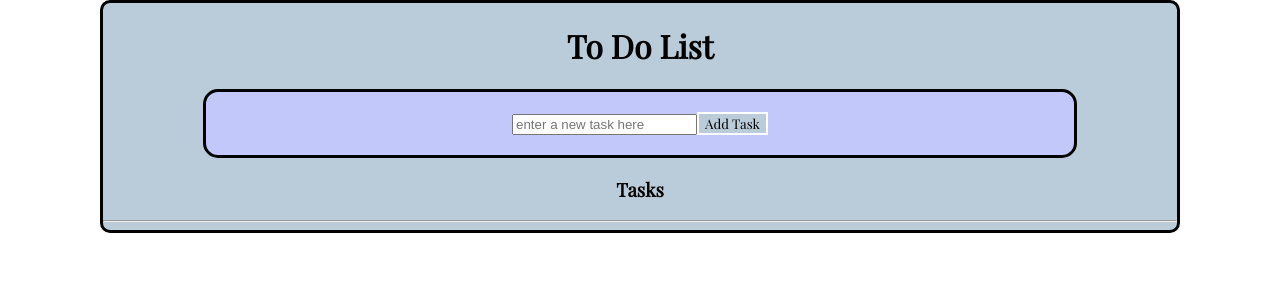
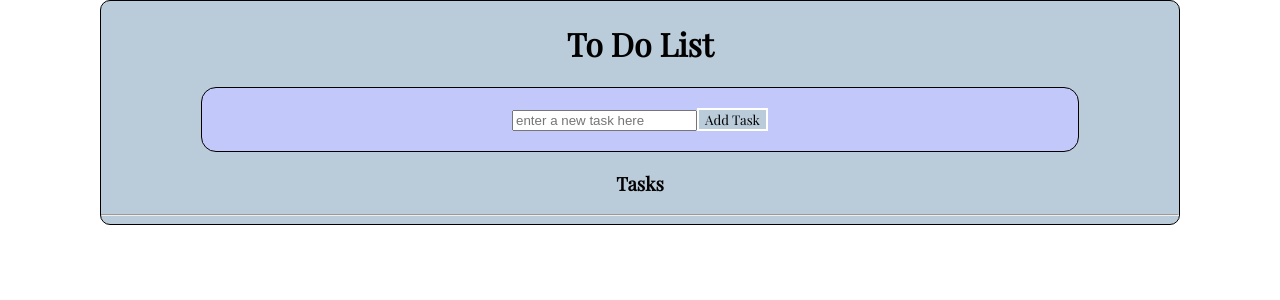
Before and after one commit to Anahisv23/Todo-List, a React (Create React App) app in the folder todo-list/: page / in a window 1280 px wide. Shown: the top 300 px of the page. Built offline with nearby package versions, Linux system fonts and the light colour scheme.

Commit message:
changed styling for to do list

```diff
--- a/todo-list/src/index.css
+++ b/todo-list/src/index.css
@@ -22,8 +22,7 @@ ul {
   background-color: #BACBD9;
   margin: 0px 100px 0px 100px;
   border-radius: 10px;
-  border-style: solid;
-  border-color: black;
+  border: 1px solid black;
 }
 
 .form-container {
@@ -31,8 +30,7 @@ ul {
   align-items: center;
   justify-content: center;
   background-color: #C3C8FA;
-  border-style: solid;
-  border-color: black;
+  border: 1px solid black;
 /* top right bottom left */
   padding: 20px 20px 20px 20px;
   margin: 0px 100px 0px 100px;
```
